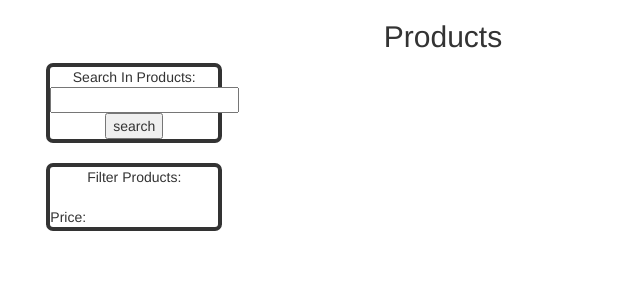
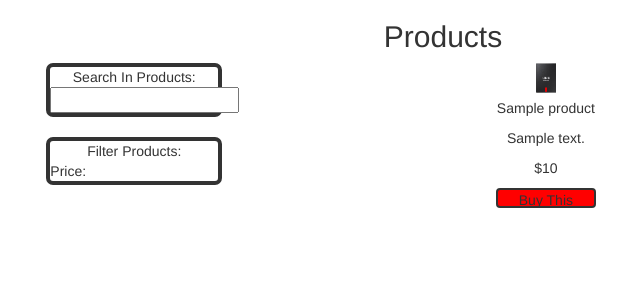
Before and after one commit to saud1/cpsltd, a PHP site: page /products.php in a window 1280 px wide. Shown: the part 30-330 px from the top of the page, without its empty margins (197-837 px from the left). Run offline with PHP 8.4, Linux system fonts and the light colour scheme; tables that the repository leaves empty hold one stand-in row (values such as "Sample post").

Commit message:
product, filter products, sytlesheet
Modified the products page to fill out the products in the database
dynamically.  Future proofs the website for filters.

```diff
--- a/filterProducts.php
+++ b/filterProducts.php
@@ -1,5 +1,20 @@
 <?php
+	include 'connect.php';
 
+	$sql = 'SELECT ProductID, ProductName, ProductDescription, UnitPrice, Picture FROM products';
+	$results = mysqli_query($link,$sql);
+	echo (!$results?die(mysqli_error($link)."<br>".$sql):"");
 
+	$count = mysqli_num_rows($results);
 
+	for($i=0;$i<$count;$i++) {
+		list($pid,$name,$description,$price,$picture) = mysqli_fetch_array($results);
+		$rows[$i]["pid"] = $pid;
+		$rows[$i]["name"] = $name;
+		$rows[$i]["description"] = $description;
+		$rows[$i]["price"] = $price;
+		$rows[$i]["picture"] = $picture;
+	}
+
+	echo json_encode($rows);
 ?>
--- a/products.php
+++ b/products.php
@@ -34,22 +34,54 @@ var callAjax = function() {
 	xmlHttp.onreadystatechange = function() {
 		if(xmlHttp.readyState == 4) {
 			var rows = JSON.parse(xmlHttp.responseText);
+			var products = document.createElement("div");
+			products.setAttribute("id","products");
 			for(i=0; i<rows.length; i++) {
-				createDiv(rows[i]["pId"],rows[i]["name"],rows[i]["description"],rows[i]["price"],rows[i]["picture"]);
+				var temp = createDiv(rows[i]["pId"],rows[i]["name"],rows[i]["description"],rows[i]["price"],rows[i]["picture"]);
+				products.appendChild(temp);
 			}
+			$("productList").appendChild(products);
 		}
+
 	}
 }
 
-var createDiv = function(v,w,x,y,z) {
+var createDiv = function(pId,name,description,price,picture) {
 	var div = document.createElement("div");
-	var image = document.createElement("div");
+	div.setAttribute("id",pId);
+	div.setAttribute("class","product");
+
+	var image = document.createElement("label");
+	image.setAttribute("for","pname");
+	image.innerHTML = "<img src='images/samsung_ssd.jpg' height='30' width='20'>";
+	div.appendChild(image);
+
+	var text = document.createElement("p");
+	text.setAttribute("id","pname");
+	text.innerHTML = name;
+	div.appendChild(text);
+
+	text = document.createElement("p");
+	text.innerHTML = description;
+	div.appendChild(text);
+
+	text = document.createElement("p");
+	text.innerHTML = "$"+price;
+	div.appendChild(text);
+
+	var buy = document.createElement("div");
+	buy.setAttribute("class","buy");
+	buy.innerHTML = "Buy This";
+	div.appendChild(buy);
+
+	return div;
 }
 
 window.onload = function() {
 
-	$("search").onclick = filterList;
-	$("filter").onclick = filterList;
+	//$("search").onclick = filterList;
+	//$("filter").onclick = filterList;
+	callAjax();
 }
 
 </script>
@@ -61,15 +93,14 @@ window.onload = function() {
 		<div class = "col-md-3">
 			<div class="search">
 				<form>
-					Search In Products:
-					<input type="text" name="search">
-					<input type="button" value="search" id="search">
+					Search In Products:<br>
+					<input type="text" name="search" id="search">
 				</form>
 			</div><br>
 			<div class = "search">
 				<form>
-					Filter Products:
-				<div class = "filter"><br>
+					Filter Products:<br>
+				<div class = "filter">
 					Price:
 				</div>
 				</form>
--- a/stylesheet.css
+++ b/stylesheet.css
@@ -58,3 +58,16 @@ text-align:center;
 .filter {
 	text-align: left;
 }
+
+.buy {
+	width:100px;
+	height:20px;
+	border-style:solid;
+	border-width:2px;
+	border-radius:4px;
+	background-color:red;
+	background-image:url();
+	font-style:bold;
+	margin-left:auto;
+	margin-right:auto;
+}
```
